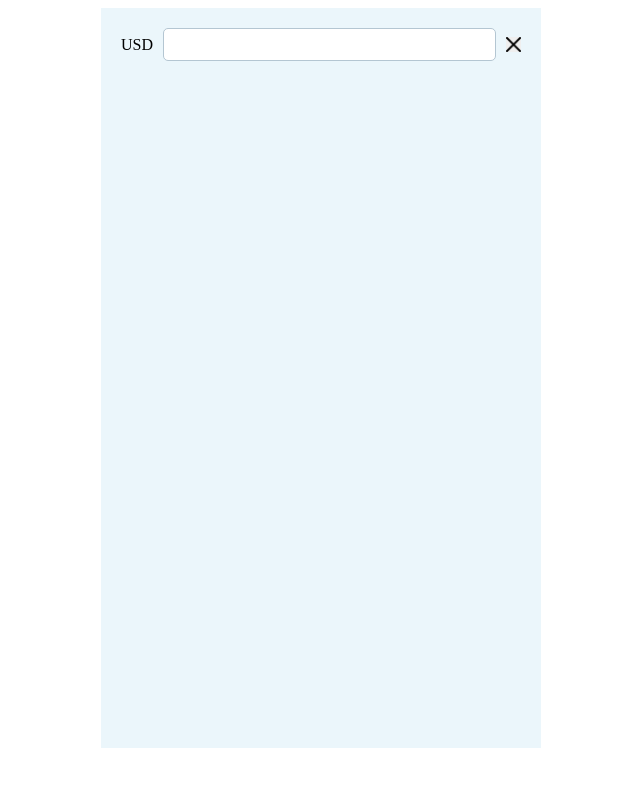
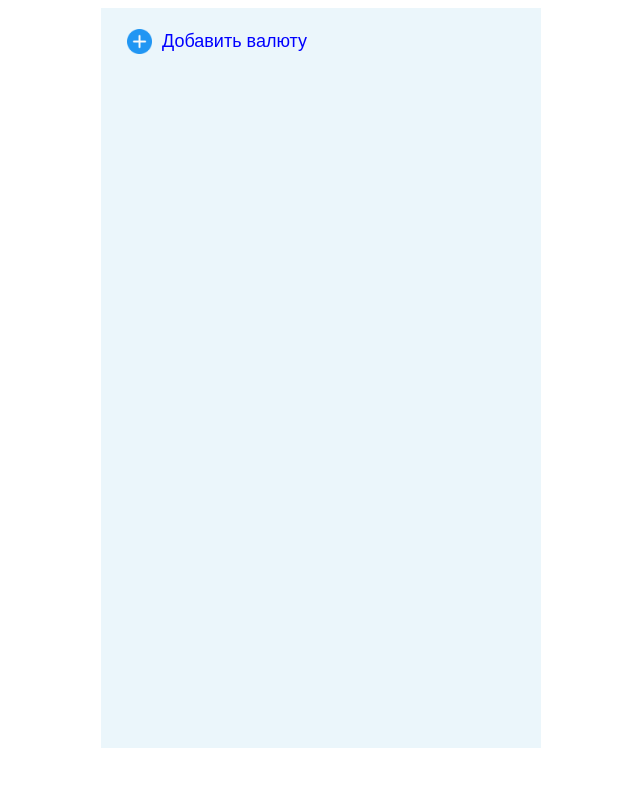
Before and after one commit to 1KejVan1/currency, a React (Vite) app: page / in a window 1280 px wide. Shown: the top 786 px of the page, without its empty margins (319-959 px from the left). Built offline with nearby package versions, Linux system fonts and the light colour scheme.

Commit message:
реализовал добавление блока валюты

```diff
--- a/package.json
+++ b/package.json
@@ -23,6 +23,7 @@
     "eslint-plugin-react": "^7.37.1",
     "eslint-plugin-react-hooks": "^5.0.0",
     "eslint-plugin-react-refresh": "^0.4.13",
+    "@trivago/prettier-plugin-sort-imports": "4.3.0",
     "globals": "^15.11.0",
     "vite": "^5.4.9"
   }
--- /dev/null
+++ b/src/components/Buttons/Add/AddButton.jsx
@@ -0,0 +1,17 @@
+import { Component } from "react";
+import { Button } from "../Default/Button";
+import styles from "./button.module.css";
+import icon from "../../../assets/plus.png"
+
+export class AddButton extends Component{
+    constructor(props){
+        super(props);
+    }
+
+    render(){
+        return <Button className = {styles.add_button} onClickFunction ={this.props.onClickFunction}>
+            <img src={icon} className={styles.icon}/>
+            <span className={styles.title}>Добавить валюту</span>
+        </Button>
+    }
+}
--- /dev/null
+++ b/src/components/Buttons/Add/button.module.css
@@ -0,0 +1,23 @@
+.add_button{
+    display: flex;
+    flex-direction: row;
+    align-items: center;
+    gap: 10px;
+    background-color: transparent;
+    border: none;
+    width: fit-content;
+}
+
+.add_button:hover{
+    cursor: pointer;
+}
+
+.icon{
+    width: 25px;
+    aspect-ratio: 1/1;
+}
+
+.title{
+    color: blue;
+    font-size: large;
+}
--- a/src/components/Buttons/Default/Button.jsx
+++ b/src/components/Buttons/Default/Button.jsx
@@ -1,19 +1,27 @@
 import { Component } from "react";
+
 import styles from "./button.module.css";
 
-export class Button extends Component{
-    constructor(props){
+export class Button extends Component {
+  constructor(props) {
     super(props);
     this.handleOnClick = this.handleOnClick.bind(this);
   }
 
-    handleOnClick(){
+  handleOnClick() {
     this.props.onClickFunction();
   }
 
-    render(){
-        return <button className={this.props.className ? this.props.className : styles.button} onClick={this.handleOnClicks}>{this.props.children}</button>
+  render() {
+    return (
+      <button
+        className={this.props.className ? this.props.className : styles.button}
+        onClick={this.handleOnClick}
+      >
+        {this.props.children}
+      </button>
+    );
   }
 }
 
-Button.defaultProps = {onClickFunction: Function.prototype}
+Button.defaultProps = { onClickFunction: Function.prototype };
--- a/src/pages/MainPage.jsx
+++ b/src/pages/MainPage.jsx
@@ -1,22 +1,30 @@
 import { Component } from "react";
+
+import { AddButton } from "../components/Buttons/Add/AddButton";
+import { CurrencyBlock } from "../components/Currency Block/CurrencyBlock";
 import styles from "./page.module.css";
-import { TextInput } from "../components/TextInputs/TextInput";
-import { CurrencyBlock } from "../components/Currency Block/CurrencyBlock";
-import { Button } from "../components/Buttons/Default/Button";
-import { DeleteButton } from "../components/Buttons/Delete/DeleteButton";
 
-export class MainPage extends Component{
+export class MainPage extends Component {
+  constructor(props) {
+    super(props);
+    this.state = { quantityOfCurrency: 0 };
+    this.addCurrency = this.addCurrency.bind(this);
+  }
 
-    constructor(props){
-        super(props);
+  addCurrency() {
+    this.setState({ quantityOfCurrency: this.state.quantityOfCurrency + 1 });
+  }
 
-    }
-
-    render(){
-        return <div className={styles.container}>
-            <div className={styles.convertor_container}>
-                <CurrencyBlock/>
-            </div>
+  render() {
+    return (
+      <div className={styles.container}>
+        <div className={styles.convertor_container}>
+          {Array.from({ length: this.state.quantityOfCurrency }).map(() => {
+            return <CurrencyBlock />;
+          })}
+          <AddButton onClickFunction={this.addCurrency} />
         </div>
-    }
+      </div>
+    );
+  }
 }
--- a/src/pages/page.module.css
+++ b/src/pages/page.module.css
@@ -1,15 +1,16 @@
-.container{
+.container {
   display: flex;
   align-items: center;
   justify-content: center;
   margin: auto;
 }
 
-.convertor_container{
+.convertor_container {
   display: flex;
   flex-direction: column;
   width: 400px;
   height: 700px;
   padding: 20px;
+  gap: 20px;
   background-color: #ebf6fb;
 }
```
Also changed, not shown: src/assets/plus.png (added), 1 other file (tests, documents, lock files or other folders). Lines whose indentation alone changed are shown as unchanged.
